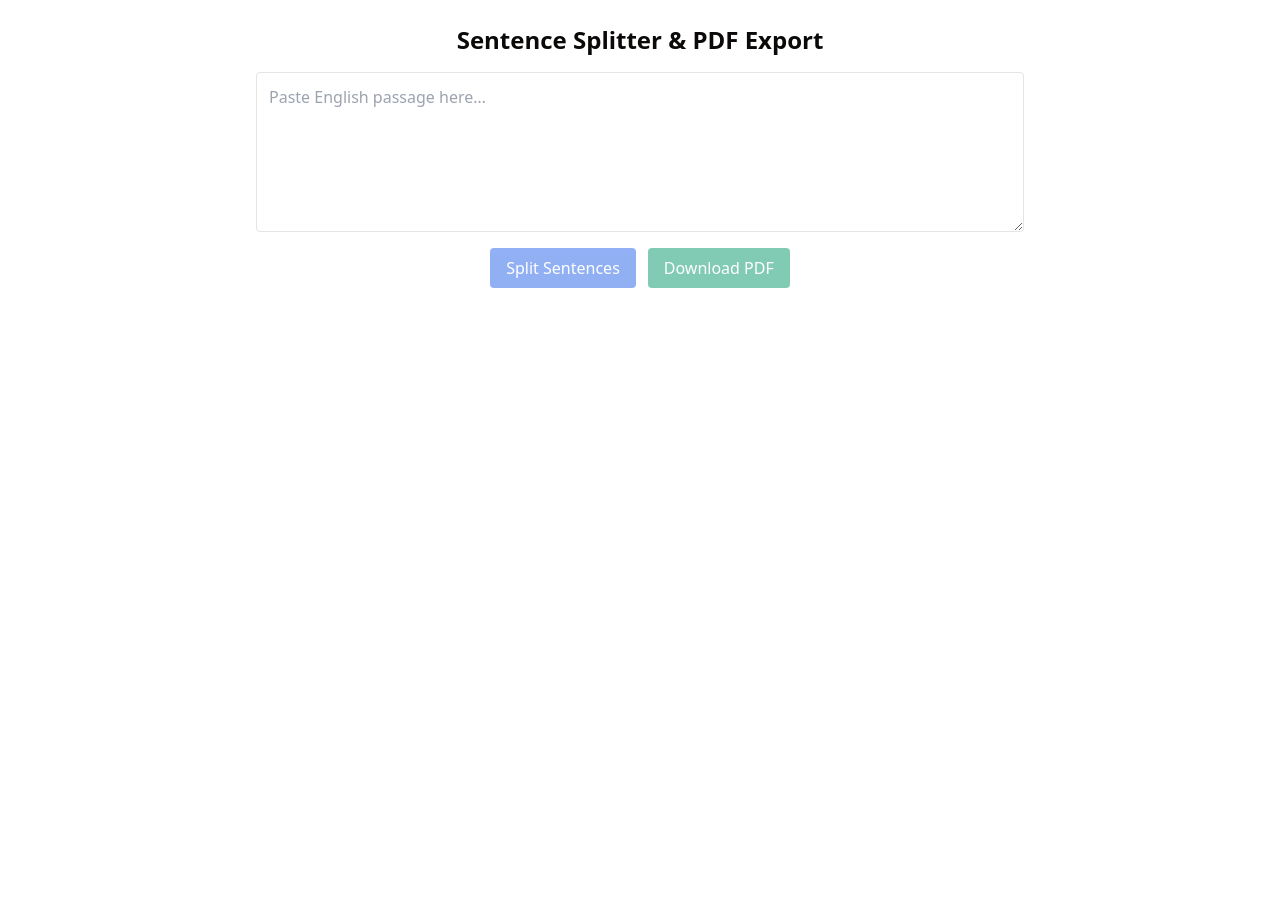
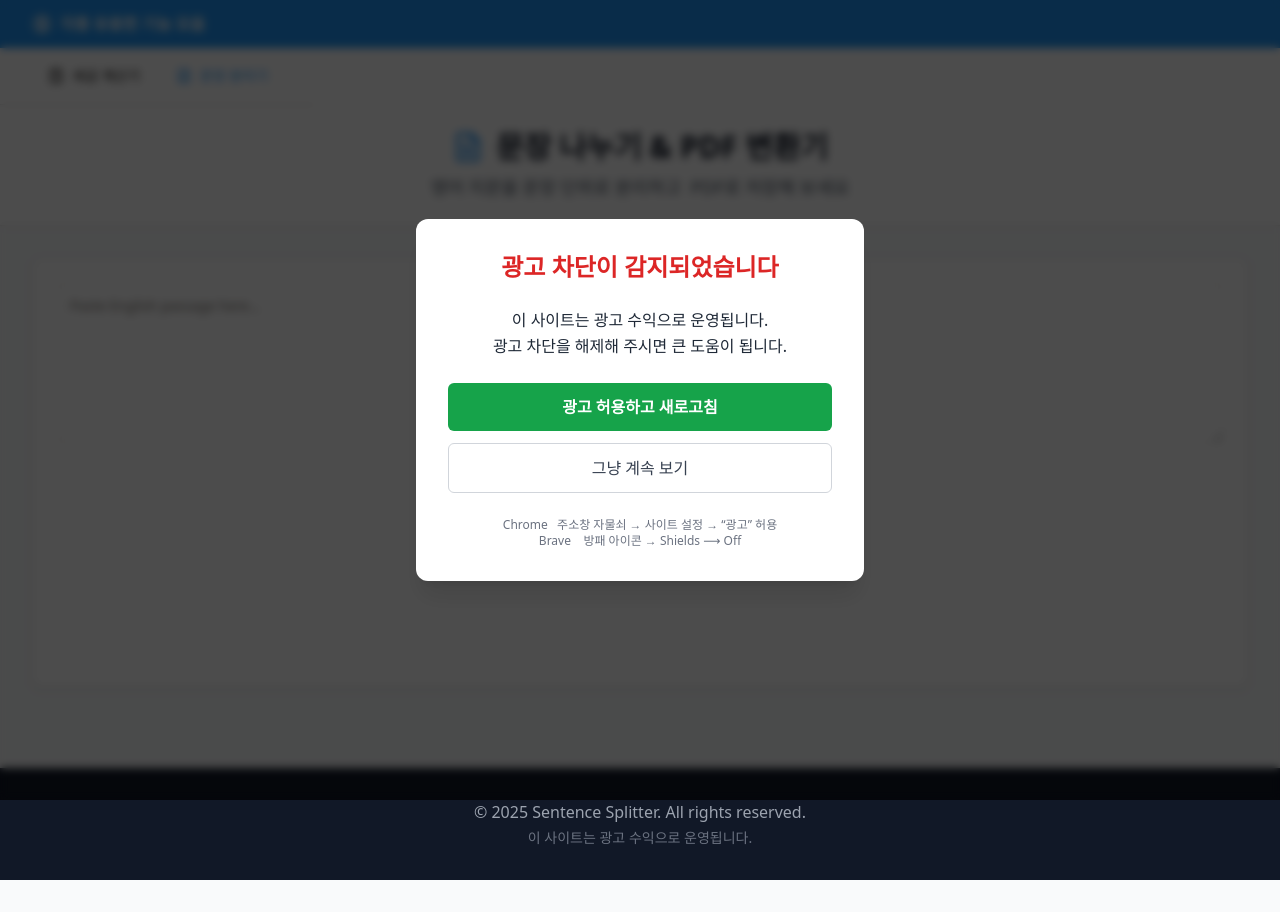
Before and after one commit to byunjin/TaxCompareCalculator, a React (Vite) app: page /pdf in a window 1280 px wide. Before the commit the page ends 800 px from the top, so only its background shows below. Built offline with nearby package versions, Linux system fonts and the light colour scheme.

Commit message:
1. 공통 헤더 추가 2. 공통 네비바 추가 3. 문장 분리기 완성

```diff
--- a/index.html
+++ b/index.html
@@ -3,7 +3,6 @@
   <head>
     <meta charset="UTF-8" />
     <meta name="viewport" content="width=device-width, initial-scale=1.0, maximum-scale=1" />
-    <title>개인사업자 vs 법인사업자 세금 계산기 - 2025년 기준</title>
     <meta name="description" content="2025년 세법 기준으로 개인사업자와 법인사업자의 세금을 비교하여 어떤 사업 형태가 더 유리한지 계산해보세요. 종합소득세, 법인세 계산기." />
     <script async src="https://pagead2.googlesyndication.com/pagead/js/adsbygoogle.js?client=ca-pub-1015756202115922" crossorigin="anonymous"></script>
   </head>
--- a/src/App.tsx
+++ b/src/App.tsx
@@ -6,6 +6,8 @@ import { TooltipProvider } from "@/components/ui/tooltip";
 import TaxCalculator from "@/pages/tax-calculator";
 import NotFound from "@/pages/not-found";
 import SentenceSplitterApp from "./pages/sentenceSplitter";
+import NavigationBar from "./components/NavigationBar";
+import GlobalHeader from "./components/GlobalHeader";
 
 function Router() {
   return (
@@ -22,6 +24,10 @@ function App() {
     <QueryClientProvider client={queryClient}>
       <TooltipProvider>
         <Toaster />
+        {/* ─── 공통 헤더 (항상 최상단) ─── */}
+        <GlobalHeader />
+        {/* ─── 페이지 내비게이션 ─── */}
+        <NavigationBar />
         <Router />
       </TooltipProvider>
     </QueryClientProvider>
--- /dev/null
+++ b/src/components/GlobalHeader.tsx
@@ -0,0 +1,14 @@
+import { BadgeDollarSign } from "lucide-react";
+
+export default function GlobalHeader() {
+  return (
+    <header className="bg-primary text-white">
+      <div className="max-w-7xl mx-auto px-4 sm:px-6 lg:px-8 h-12 flex items-center gap-2">
+        <BadgeDollarSign className="h-5 w-5" />
+        <span className="font-semibold">
+          각종 유용한 기능 모음
+        </span>
+      </div>
+    </header>
+  );
+}
--- /dev/null
+++ b/src/components/NavigationBar.tsx
@@ -0,0 +1,53 @@
+// src/components/NavigationBar.tsx
+import {
+  NavigationMenu,
+  NavigationMenuList,
+  NavigationMenuItem,
+  NavigationMenuLink,
+  navigationMenuTriggerStyle,
+  NavigationMenuIndicator,
+  NavigationMenuViewport,
+} from "@/components/ui/navigation-menu";      // 방금 가져온 래퍼
+import { Link, useLocation } from "wouter";
+import { Calculator, FileText } from "lucide-react";
+import { cn } from "@/lib/utils";
+
+export default function NavigationBar() {
+  const [path] = useLocation();         // 현재 경로 확인
+
+  /** 활성 링크면 primary 색상으로 강조 */
+  const linkCx = (href: string) =>
+    cn(
+      navigationMenuTriggerStyle(),
+      "gap-2",
+      path === href && "text-primary data-[state=closed]:bg-accent/50"
+    );
+
+  return (
+    <NavigationMenu className="w-full border-b bg-white shadow-sm">
+      <NavigationMenuList className="px-4 sm:px-6 lg:px-8 h-14">
+        <NavigationMenuItem>
+          <NavigationMenuLink asChild className={linkCx("/")}>
+            <Link href="/">
+              <Calculator className="h-4 w-4" />
+              세금 계산기
+            </Link>
+          </NavigationMenuLink>
+        </NavigationMenuItem>
+
+        <NavigationMenuItem>
+          <NavigationMenuLink asChild className={linkCx("/pdf")}>
+            <Link href="/pdf">
+              <FileText className="h-4 w-4" />
+              문장 분리기
+            </Link>
+          </NavigationMenuLink>
+        </NavigationMenuItem>
+      </NavigationMenuList>
+
+      {/* 선택적: 지시자·뷰포트는 단순 링크라면 없어도 무방 */}
+      <NavigationMenuIndicator />
+      <NavigationMenuViewport />
+    </NavigationMenu>
+  );
+}
--- a/src/pages/sentenceSplitter.tsx
+++ b/src/pages/sentenceSplitter.tsx
@@ -1,88 +1,154 @@
-import React, { useState } from "react";
+// src/pages/sentenceSplitter.tsx
+import { useState, useMemo, useRef } from "react";
 import { jsPDF } from "jspdf";
+import { FileText } from "lucide-react";
+import CoupangWidget from "@/components/CoupangWidget";
+import AdblockSoftModal from "@/components/AdblockSoftModal";
+import { Textarea } from "@/components/ui/textarea";
 
-// --- helpers --------------------------------------------------------------
-/**
- * Splits an English passage into sentences.
- * Very lightweight: looks for . ! ? followed by a capital letter.
- */
-function splitSentences(text: string): string[] {
-  return text
-    .replace(/([.!?])\s+(?=[A-Z])/g, "$1|") // mark sentence boundaries
-    .split("|")
-    .map((s) => s.trim())
-    .filter(Boolean);
+const PAGE_MARGIN = 15;      // mm
+const HEADER      = 20;
+const LINE        = 8;
+const GAP         = LINE * 3;
+
+const splitSentences = (text: string) => {
+  // 1) 줄바꿈 → 공백, 연속 공백 정리
+  const cleaned = text
+    .replace(/\r?\n+/g, " ")
+    .replace(/\s{2,}/g, " ")
+    .trim();
+
+  // 2) 가능한 경우 Intl.Segmenter(문장 모듈식) 사용
+  if (typeof Intl !== "undefined" && (Intl as any).Segmenter) {
+    const seg   = new (Intl as any).Segmenter("und", { granularity: "sentence" });
+    const raw   = Array.from(seg.segment(cleaned), (s: any) => s.segment.trim());
+
+    // 2-a) 끝맺음 기호 없는 세그먼트는 앞 문장에 붙이기
+    const out: string[] = [];
+    raw.forEach((part) => {
+      if (/[.!?。？！…]+["')\]]*$/.test(part)) {
+        out.push(part);
+      } else if (out.length) {
+        out[out.length - 1] += " " + part;
+      } else {
+        out.push(part);
+      }
+    });
+    return out;
   }
 
-// --- component -----------------------------------------------------------
+  // 3) 구형 브라우저 fallback: 정규식
+  const regex = /[^.!?。？！…]+[.!?。？！…]+(?=\s|$)/g;
+  return cleaned.match(regex)?.map((s) => s.trim()) ?? [];
+};
+
 export default function SentenceSplitterApp() {
   const [input, setInput] = useState("");
-  const [sentences, setSentences] = useState<string[]>([]);
+  const sentences = useMemo(() => splitSentences(input), [input]);
 
-  const handleSplit = () => {
-    setSentences(splitSentences(input));
+  // ---------------- PDF ----------------
+  const downloadPdf = () => {
+    if (!sentences.length) return;
+    const doc  = new jsPDF({ unit: "mm" });
+    const w    = doc.internal.pageSize.getWidth()  - PAGE_MARGIN * 2;
+    const hMax = doc.internal.pageSize.getHeight() - PAGE_MARGIN;
+
+    const newPage = () => {
+      const y = PAGE_MARGIN + HEADER;
+      doc.setLineWidth(0.3);
+      doc.line(PAGE_MARGIN, y, PAGE_MARGIN + w, y);
+      return y + LINE; // 1줄 여백
     };
 
-  const handleDownload = () => {
-    if (sentences.length === 0) return;
-
-    const doc = new jsPDF();
-    const margin = 10;
-    const lineHeight = 8;
-    let y = margin;
-
-    sentences.forEach((sentence, idx) => {
-      const numbered = `${idx + 1}. ${sentence}`;
-      const wrapped = doc.splitTextToSize(numbered, 180); // 180 ≈ A4 width − margins
-
-      if (y + wrapped.length * lineHeight > 285) {
+    let y = newPage();
+    sentences.forEach((s, i) => {
+      const wrapped = doc.splitTextToSize(`${i + 1}. ${s}`, w);
+      if (y + wrapped.length * LINE > hMax) {
         doc.addPage();
-        y = margin;
+        y = newPage();
       }
-
-      doc.text(wrapped, margin, y);
-      y += wrapped.length * lineHeight;
+      doc.text(wrapped, PAGE_MARGIN, y);
+      y += wrapped.length * LINE + GAP;
     });
 
     doc.save("sentences.pdf");
   };
 
+  // ---------------- JSX ----------------
   return (
-    <div className="min-h-screen flex flex-col items-center gap-4 p-6">
-      <h1 className="text-2xl font-bold">Sentence Splitter & PDF Export</h1>
+    <div className="relative bg-gray-50">
+      {/* 광고 차단 Soft-Block */}
+      <AdblockSoftModal />
 
-      <textarea
-        className="w-full max-w-3xl h-40 p-3 border rounded resize-y focus:outline-none focus:ring"
+      {/* ── 사이드 광고 (데스크톱) ── */}
+      <aside className="hidden xl:block absolute top-32 left-16 w-[160px] z-10">
+        <CoupangWidget bannerId={880307} trackingCode="AF1730588" />
+      </aside>
+      <aside className="hidden xl:block absolute top-32 right-16 w-[160px] z-10">
+        <CoupangWidget bannerId={880286} trackingCode="AF1730588" />
+      </aside>
+
+      {/* ── 헤더 ── */}
+      <header className="bg-white shadow-sm border-b">
+        <title>문장 나누기 &amp; PDF 변환기</title>
+        <div className="max-w-7xl mx-auto px-4 sm:px-6 lg:px-8 py-6 text-center">
+          <h1 className="text-3xl font-bold text-gray-900 mb-2 flex items-center justify-center gap-3">
+            <FileText className="h-8 w-8 text-primary" />
+            문장 나누기 &amp; PDF 변환기
+          </h1>
+          <p className="text-lg text-gray-600">
+            영어 지문을 문장 단위로 분리하고&nbsp;
+            PDF로 저장해 보세요
+          </p>
+        </div>
+      </header>
+
+      {/* ── 본문 ── */}
+      <main className="max-w-7xl mx-auto px-4 sm:px-6 lg:px-8 py-8">
+        <div className="rounded-lg border bg-white shadow p-6 space-y-6">
+          <Textarea
+            className="w-full h-40 p-3 border rounded resize-y focus:outline-none focus:ring"
             placeholder="Paste English passage here…"
             value={input}
             onChange={(e) => setInput(e.target.value)}
           />
 
-      <div className="flex gap-3">
+          <div className="flex justify-center gap-4">
             <button
-          className="px-4 py-2 bg-blue-600 text-white rounded disabled:opacity-50"
-          onClick={handleSplit}
-          disabled={!input.trim()}
+              onClick={downloadPdf}
+              disabled={!sentences.length}
+              className="inline-flex items-center justify-center gap-2 h-11 rounded-md bg-primary text-white px-6 font-semibold
+                         disabled:opacity-50 disabled:cursor-not-allowed"
             >
-          Split Sentences
-        </button>
-
-        <button
-          className="px-4 py-2 bg-emerald-600 text-white rounded disabled:opacity-50"
-          onClick={handleDownload}
-          disabled={sentences.length === 0}
-        >
-          Download PDF
+              PDF 다운로드
             </button>
           </div>
 
-      {sentences.length > 0 && (
-        <ol className="list-decimal max-w-3xl space-y-1 pt-4">
-          {sentences.map((s, idx) => (
-            <li key={idx}>{s}</li>
+          <ol className="list-decimal space-y-1 pl-5 text-gray-800 min-h-[8rem]">
+            {sentences.map((s, i) => (
+              <li key={i}>{s}</li>
             ))}
           </ol>
-      )}
+        </div>
+      </main>
+
+      {/* ── 푸터 ── */}
+      <footer className="bg-gray-900 text-white py-8 mt-12">
+        <div className="max-w-7xl mx-auto px-4 sm:px-6 lg:px-8 text-center space-y-1">
+          <p className="text-gray-400">
+            © 2025 Sentence Splitter. All rights reserved.
+          </p>
+          <p className="text-gray-500 text-sm">
+            이 사이트는 광고 수익으로 운영됩니다.
+          </p>
+        </div>
+      </footer>
+
+      {/* 하단 가로형 배너 */}
+      <div className="flex justify-center items-center gap-4 mt-8 overflow-x-auto">
+        <CoupangWidget bannerId={880311} trackingCode="AF1730588" />
+        <CoupangWidget className="hidden xl:block" bannerId={880310} trackingCode="AF1730588" />
+      </div>
     </div>
   );
 }
--- a/src/pages/tax-calculator.tsx
+++ b/src/pages/tax-calculator.tsx
@@ -67,6 +67,7 @@ export default function TaxCalculator() {
       </div>
       {/* Header */}
       <header className="bg-white shadow-sm border-b">
+        <title>개인사업자 vs 법인사업자 세금 계산기 - 2025년 기준</title>
         <div className="max-w-7xl mx-auto px-4 sm:px-6 lg:px-8 py-6">
           <div className="text-center">
             <h1 className="text-3xl font-bold text-gray-900 mb-2 flex items-center justify-center gap-3">
```
Lines whose indentation alone changed are shown as unchanged.
